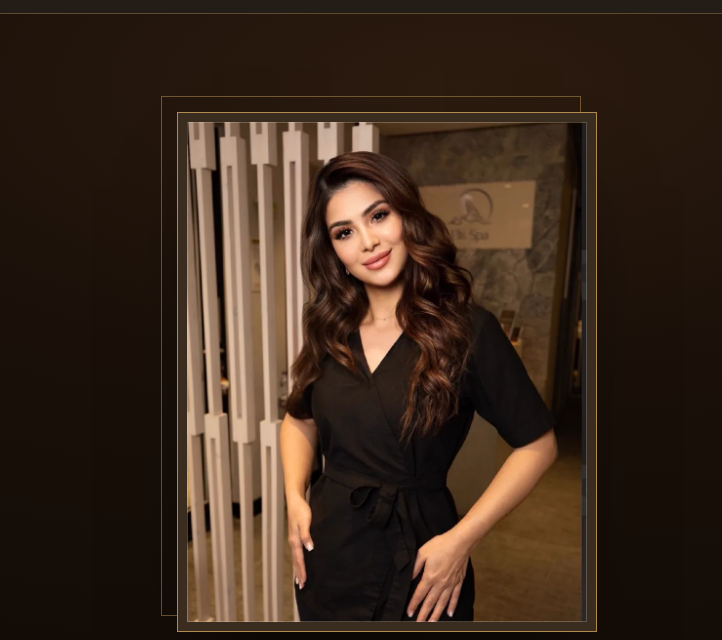
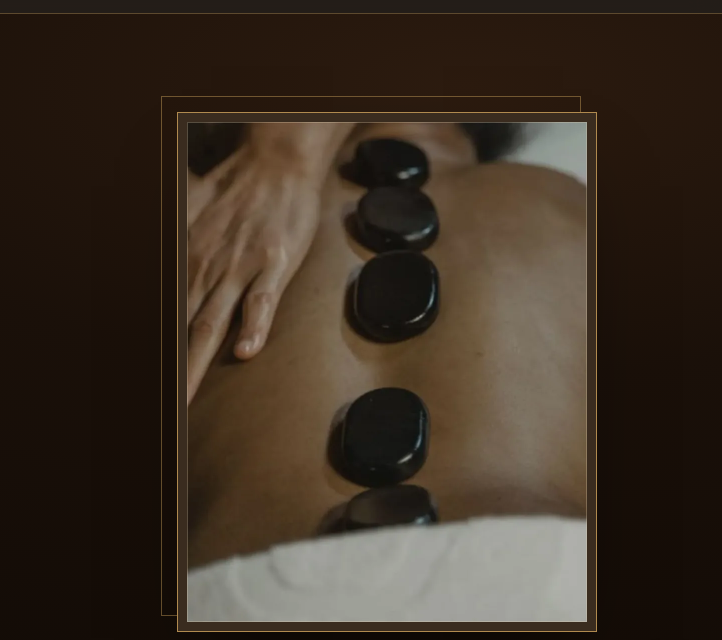
Before and after one commit to DmitryProMagnum/elisspa, a plain HTML site: page hiring.html in a window 1280 px wide. Shown: the part 69-709 px from the top of the page, 558-1280 px from the left. Drawn offline with Linux system fonts and the light colour scheme.

Commit message:
Hiring hero: use neutral treatment photo instead of a therapist portrait
Co-Authored-By: Claude Opus 4.8 <noreply@anthropic.com>

```diff
--- a/hiring.html
+++ b/hiring.html
@@ -46,7 +46,7 @@
 }
 </script>
 <link rel="icon" href="favicon.svg" type="image/svg+xml">
-<link rel="preload" as="image" href="team/lia.webp" fetchpriority="high">
+<link rel="preload" as="image" href="services/hot_stone.webp" fetchpriority="high">
 <link rel="preconnect" href="https://fonts.googleapis.com">
 <link rel="preconnect" href="https://fonts.gstatic.com" crossorigin>
 <link rel="preload" as="style" href="https://fonts.googleapis.com/css2?family=Fraunces:ital,opsz,wght@0,9..144,300;0,9..144,400;0,9..144,500;1,9..144,300;1,9..144,400&family=Hanken+Grotesk:wght@300;400;500;600&display=swap">
@@ -113,7 +113,7 @@
   .hero-fig .ghost{position:absolute; top:-16px; left:-16px; right:16px; bottom:16px; border:1px solid var(--hair-2);}
   .hero-fig .plate{position:relative; z-index:1; padding:9px; background:var(--cocoa); border:1px solid var(--gold); box-shadow:0 40px 80px -34px rgba(0,0,0,.6);}
   .hero-fig .plate::after{content:""; position:absolute; inset:9px; border:1px solid rgba(228,211,178,.28); pointer-events:none;}
-  .hero-fig img{width:100%; aspect-ratio:4/5; object-fit:cover; object-position:50% 12%;}
+  .hero-fig img{width:100%; aspect-ratio:4/5; object-fit:cover; object-position:50% 50%;}
 
   /* section base */
   .sec{padding:66px 0;}
@@ -214,7 +214,7 @@
     </div>
     <div class="hero-fig">
       <span class="ghost"></span>
-      <div class="plate"><img src="team/lia.webp" alt="A therapist at Elis Spa" fetchpriority="high"></div>
+      <div class="plate"><img src="services/hot_stone.webp" alt="Massage at Elis Spa" fetchpriority="high"></div>
     </div>
   </div>
 </section>
```
